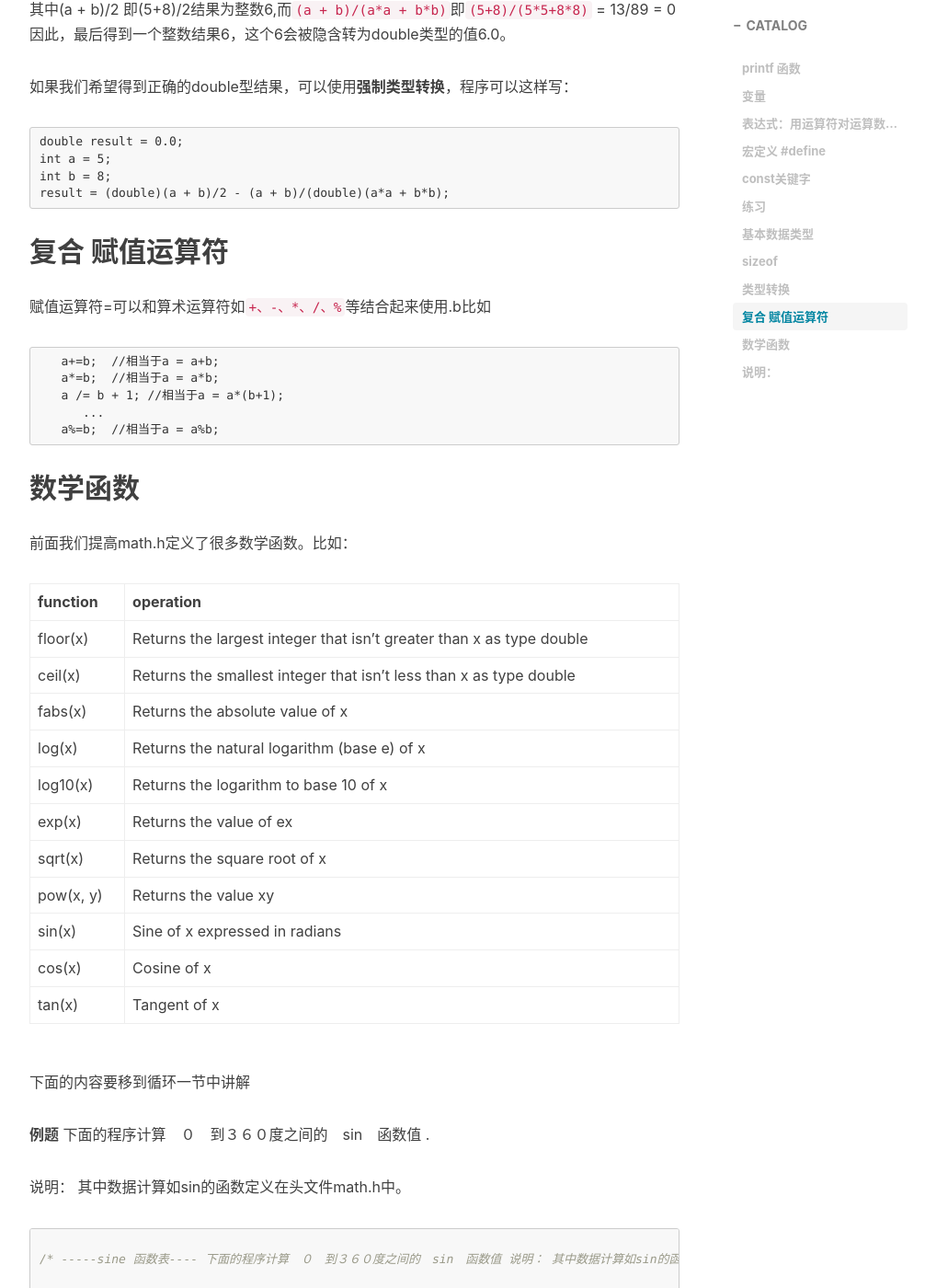
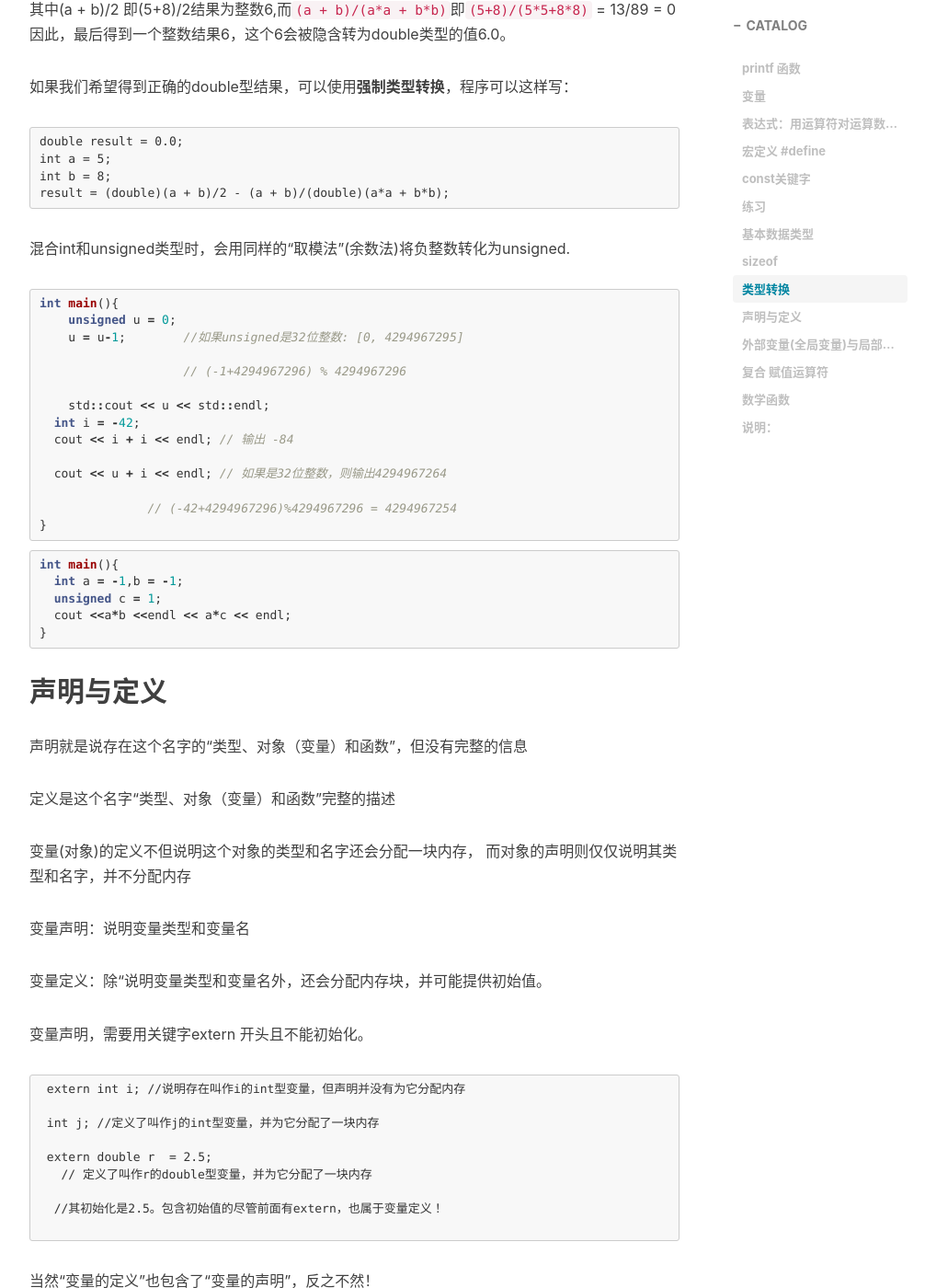
Before and after one commit to xuepro/xuepro.github.io, a Jekyll site: the page built from _posts/2017-10-30-2.C语言教程-我们来计算吧.md, in a window 1280 px wide and 1400 px high, scrolled down 12961 px. Shown: the whole window at 92% size, without its empty margins (233-1239 px from the left). Built offline with Jekyll 4.4.1, drawn with Linux system fonts in a browser that asks for light colours; nearby versions of some CDN libraries; comment, search, counter and statistics services are not loaded; some of the changed text lies outside the part shown.

Commit message:
Update 2017-10-30-2.C语言教程-我们来计算吧.md

````diff
--- a/_posts/2017-10-30-2.C语言教程-我们来计算吧.md
+++ b/_posts/2017-10-30-2.C语言教程-我们来计算吧.md
@@ -532,6 +532,118 @@ int b = 8;
 result = (double)(a + b)/2 - (a + b)/(double)(a*a + b*b);
 ```
 
+混合int和unsigned类型时，会用同样的“取模法”(余数法)将负整数转化为unsigned.
+
+```cpp
+int main(){
+    unsigned u = 0;
+    u = u-1;        //如果unsigned是32位整数: [0, 4294967295]
+
+                    // (-1+4294967296) % 4294967296
+
+    std::cout << u << std::endl;
+  int i = -42;
+  cout << i + i << endl; // 输出 -84
+
+  cout << u + i << endl; // 如果是32位整数，则输出4294967264
+
+               // (-42+4294967296)%4294967296 = 4294967254
+}
+```
+
+```cpp
+int main(){
+  int a = -1,b = -1;
+  unsigned c = 1;
+  cout <<a*b <<endl << a*c << endl;
+}
+```
+
+
+
+
+## 声明与定义
+
+声明就是说存在这个名字的“类型、对象（变量）和函数”，但没有完整的信息
+
+定义是这个名字“类型、对象（变量）和函数”完整的描述
+
+变量(对象)的定义不但说明这个对象的类型和名字还会分配一块内存，
+而对象的声明则仅仅说明其类型和名字，并不分配内存
+
+变量声明：说明变量类型和变量名
+
+变量定义：除“说明变量类型和变量名外，还会分配内存块，并可能提供初始值。
+
+变量声明，需要用关键字extern 开头且不能初始化。
+
+```
+ extern int i; //说明存在叫作i的int型变量，但声明并没有为它分配内存
+
+ int j; //定义了叫作j的int型变量，并为它分配了一块内存
+
+ extern double r  = 2.5;
+   // 定义了叫作r的double型变量，并为它分配了一块内存
+
+  //其初始化是2.5。包含初始值的尽管前面有extern，也属于变量定义！
+
+```
+
+当然“变量的定义”也包含了“变量的声明”，反之不然！
+
+“变量可以声明多次，但只能定义1次”，如：
+
+```cpp
+extern int a;
+extern int a;
+int main(){
+  extern int a;
+  extern int a;
+  int b;
+  return 0;
+}
+```
+
+
+可以将变量的声明和定义放在不同文件里，一般的声明放在所谓的头文件中，
+如下面的头文件util.h中包含了变量a的声明
+```
+//util.h
+
+  extern int a;
+  //...
+
+```
+而变量a的定义在util.cpp文件中：
+```
+ //util.cpp
+
+  int a = 0;
+```
+其他程序文件如test.cpp如果需要用到变量a，可以包含(#include)这个头文件
+```cpp
+//test.cpp
+
+#include <iostream>
+
+#include "util.h"
+
+int main() {
+
+  a = 3*5;
+  printf("%d",a);
+}
+```
+
+
+##  外部变量(全局变量)与局部变量
+
+定义在某个函数内部的变量叫做“局部变量”或“内部变量”，反之，称为“全局变量”或“外部变量”
+
+对于基本类型的变量： 定义外部变量如果没有给初始值，则默认为0.而对于内部变量，其值是不确定的。
+
+
+
 ## 复合 赋值运算符
 
 赋值运算符=可以和算术运算符如```+、-、*、/、%```等结合起来使用.b比如
````
